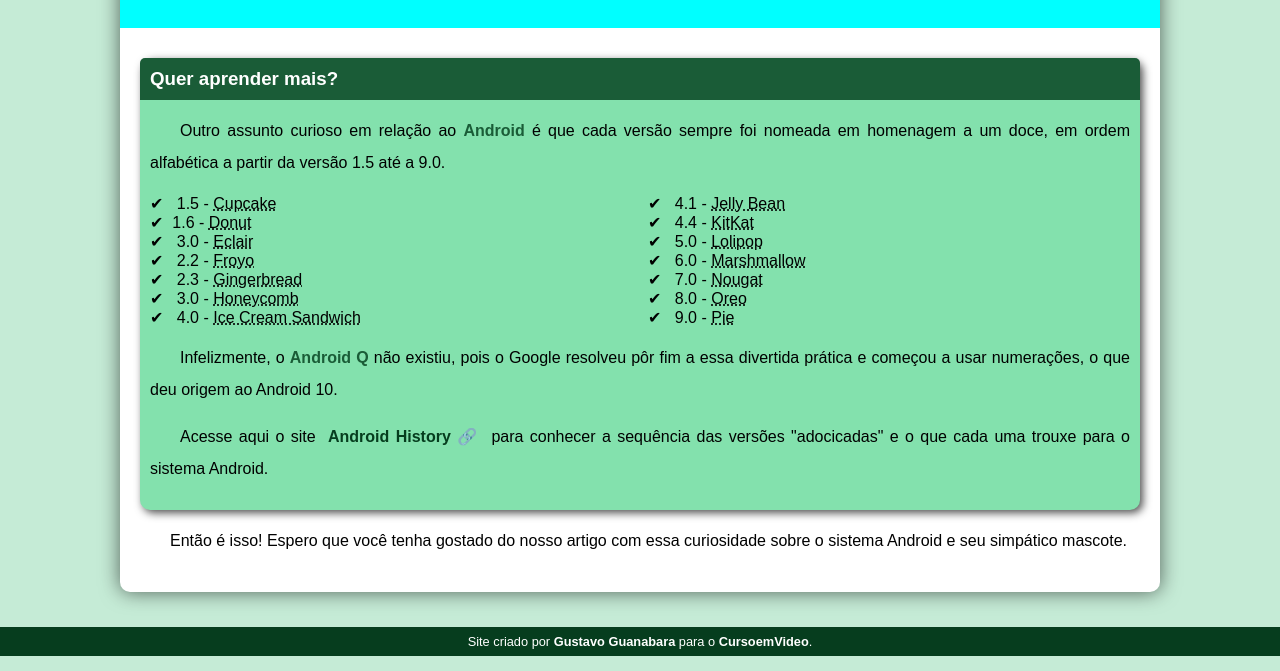
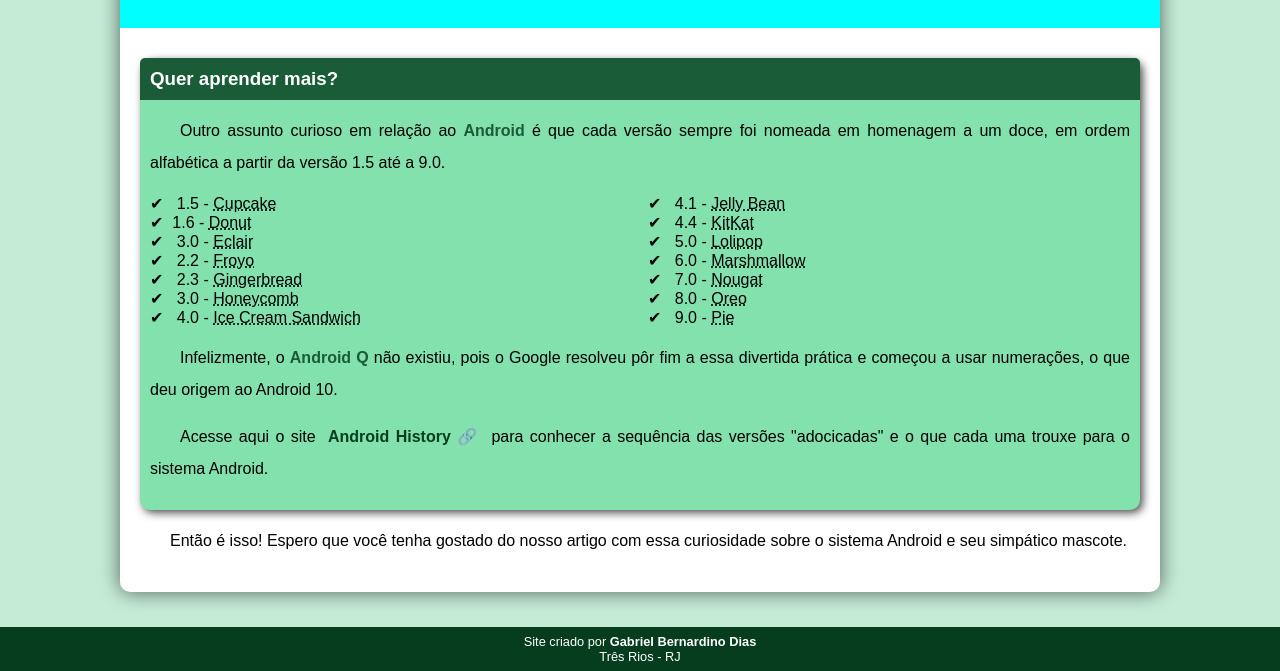
Before and after one commit to ogabrieldias/android, a plain HTML site: page index.html in a window 1280 px wide. Shown: the part 2412-3083 px from the top of the page. Drawn offline with Linux system fonts and the light colour scheme.

Commit message:
Atualizando index

```diff
--- a/index.html
+++ b/index.html
@@ -114,7 +114,7 @@
 
     </main>
     <footer>
-        <p>Site criado por <a href="https://gustavoguanabara.github.io/">Gustavo Guanabara</a> para o <a href="https://www.youtube.com/c/CursoemV%C3%ADdeo" target="_blank">CursoemVideo</a>.</p>
+        <p>Site criado por <a href="https://github.com/ogabrieldias/">Gabriel Bernardino Dias</a> <br> Três Rios - RJ</p>
     </footer>
 </body>
 </html>
```
